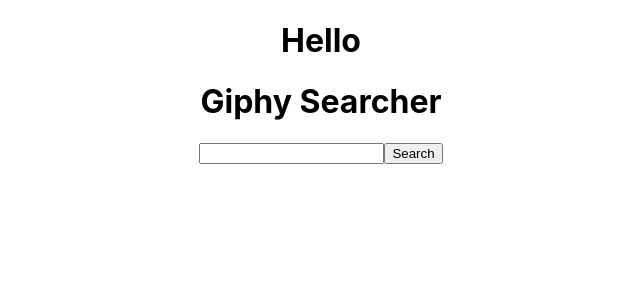
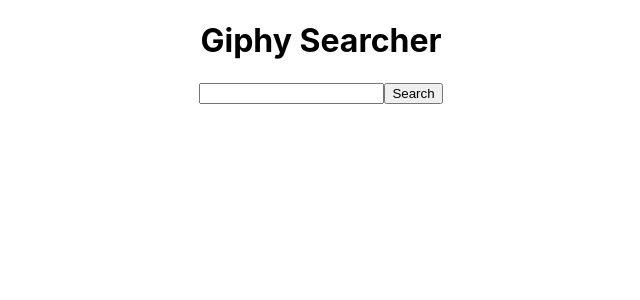
Before and after one commit to rehanGH/giphy-api, a React (Create React App) app: page / in a window 1280 px wide. Shown: the top 300 px of the page, without its empty margins (319-959 px from the left). Built offline with nearby package versions, Linux system fonts and the light colour scheme.

Commit message:
fixed minor errors

```diff
--- a/src/App.js
+++ b/src/App.js
@@ -6,7 +6,6 @@
   render(){
     return (
       <div className="App">
-        <h1>Hello</h1>
         <GifCard />
       </div>
     );
--- a/src/Components/GifCard.js
+++ b/src/Components/GifCard.js
@@ -15,7 +15,7 @@
       handleSearch = () => {
         const searchInput = this.state.searchInput;
         const API_KEY = process.env.REACT_APP_KEY;
-        const url = (`http://api.giphy.com/v1/gifs/search?q=${searchInput}&api_key=` + API_KEY)
+        const url = (`http://api.giphy.com/v1/gifs/search?q=${searchInput}&api_key=` + {API_KEY})
 
         axios
         .get(url)
```
